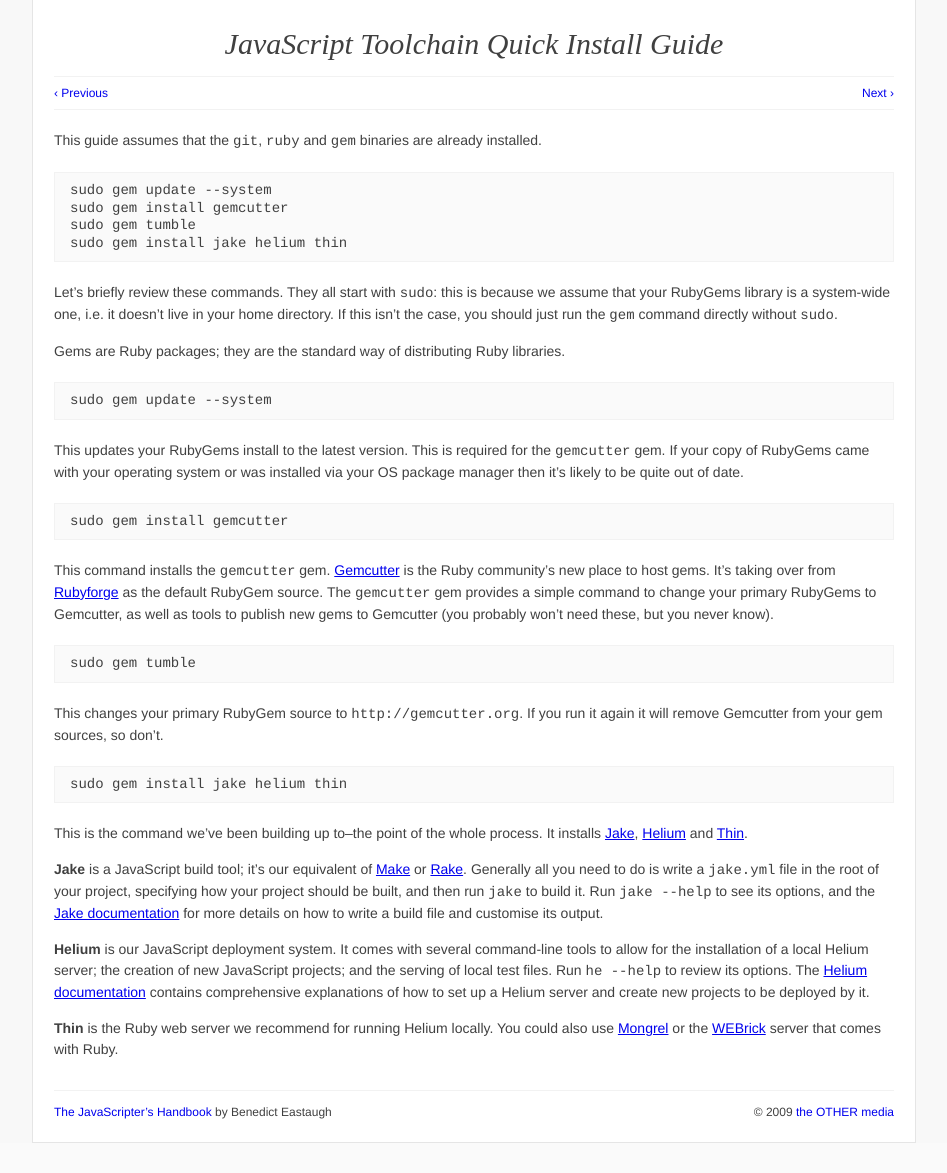
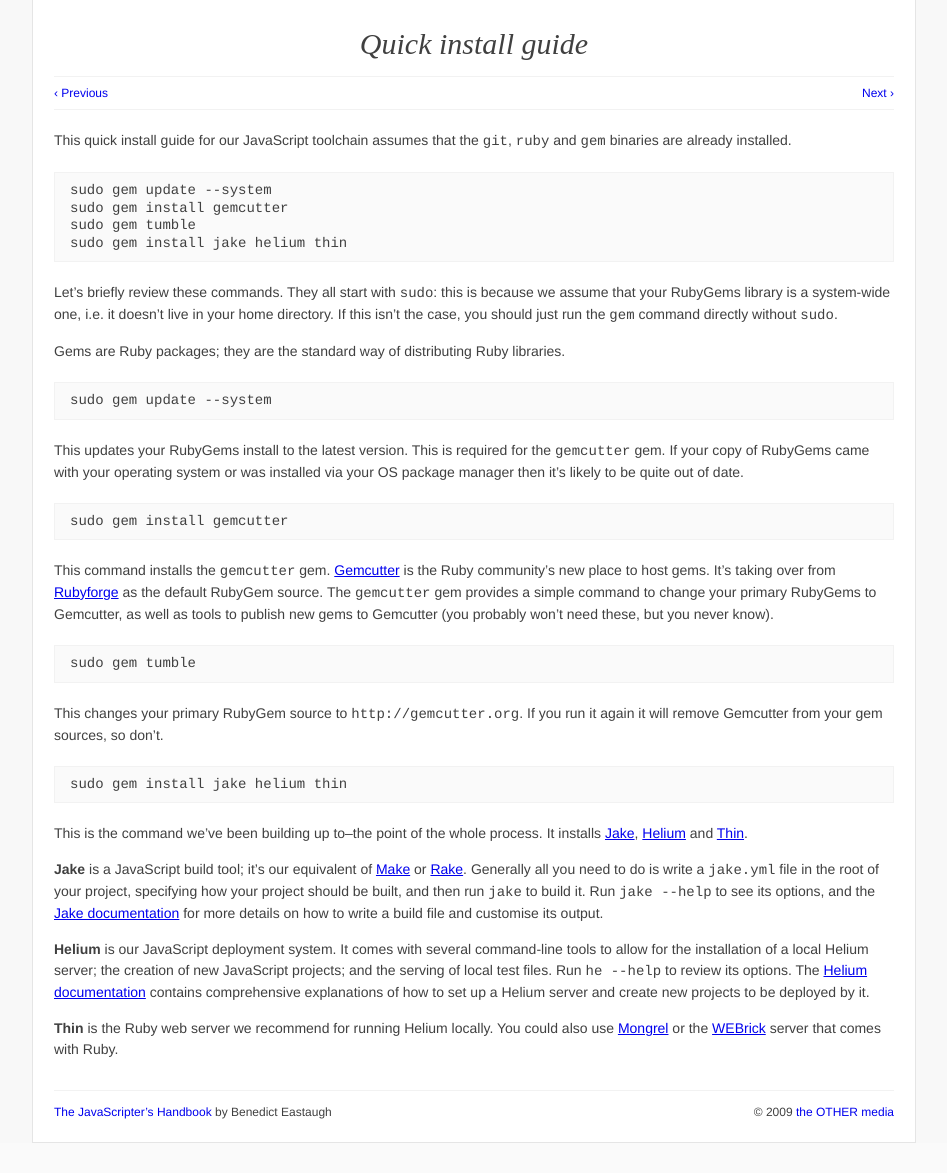
Before and after one commit to othermedia/js-handbook, a Jekyll site: the page built from quick-install.md, in a window 1280 px wide. Shown: the whole page, without its empty margins (166-1113 px from the left). Built offline with Jekyll 4.4.1, drawn with Linux system fonts in a browser that asks for light colours; Markdown is read by kramdown in place of the engine named in the settings.

Commit message:
Give the quick install guide the same title style as other chapters.

```diff
--- a/quick-install.md
+++ b/quick-install.md
@@ -1,13 +1,13 @@
 ---
 layout:   article
-title:    JavaScript Toolchain Quick Install Guide
+title:    Quick install guide
 previous: /
 next:     libraries
 ---
 
 
-This guide assumes that the `git`, `ruby` and `gem` binaries are already
-installed.
+This quick install guide for our JavaScript toolchain assumes that the `git`,
+`ruby` and `gem` binaries are already installed.
 
     sudo gem update --system
     sudo gem install gemcutter
```
